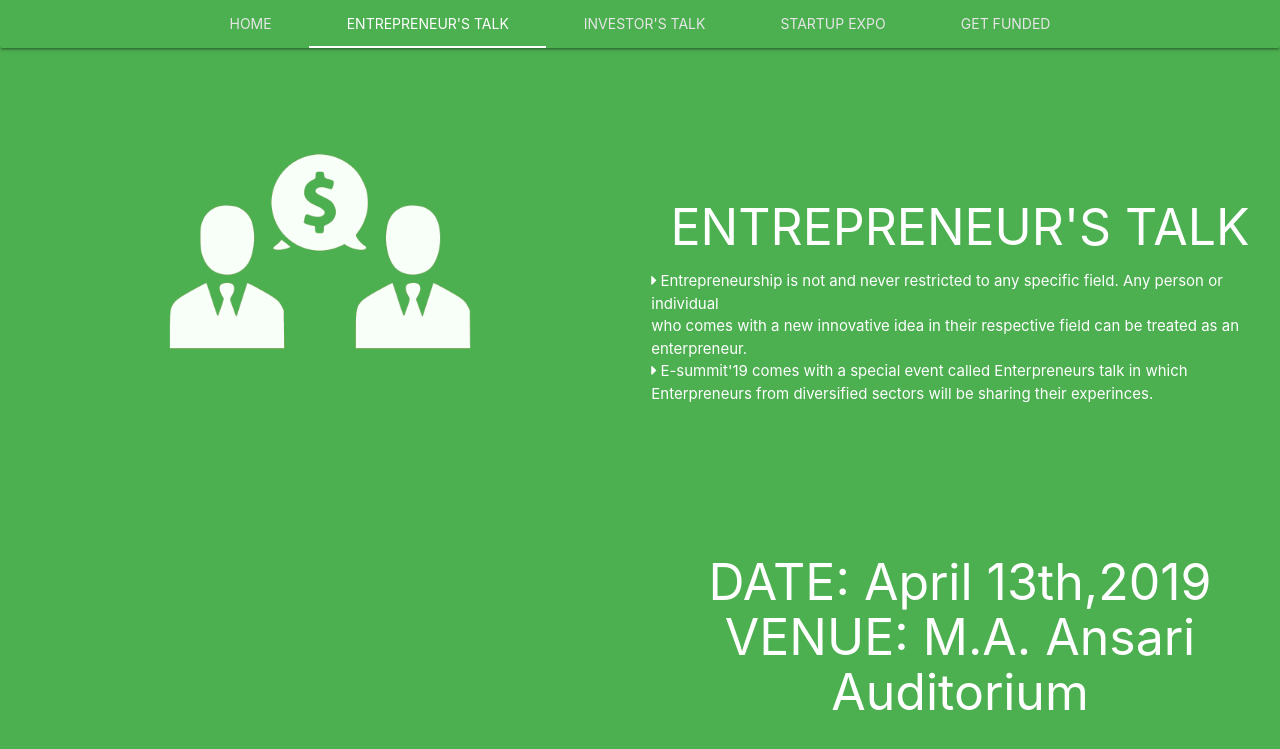
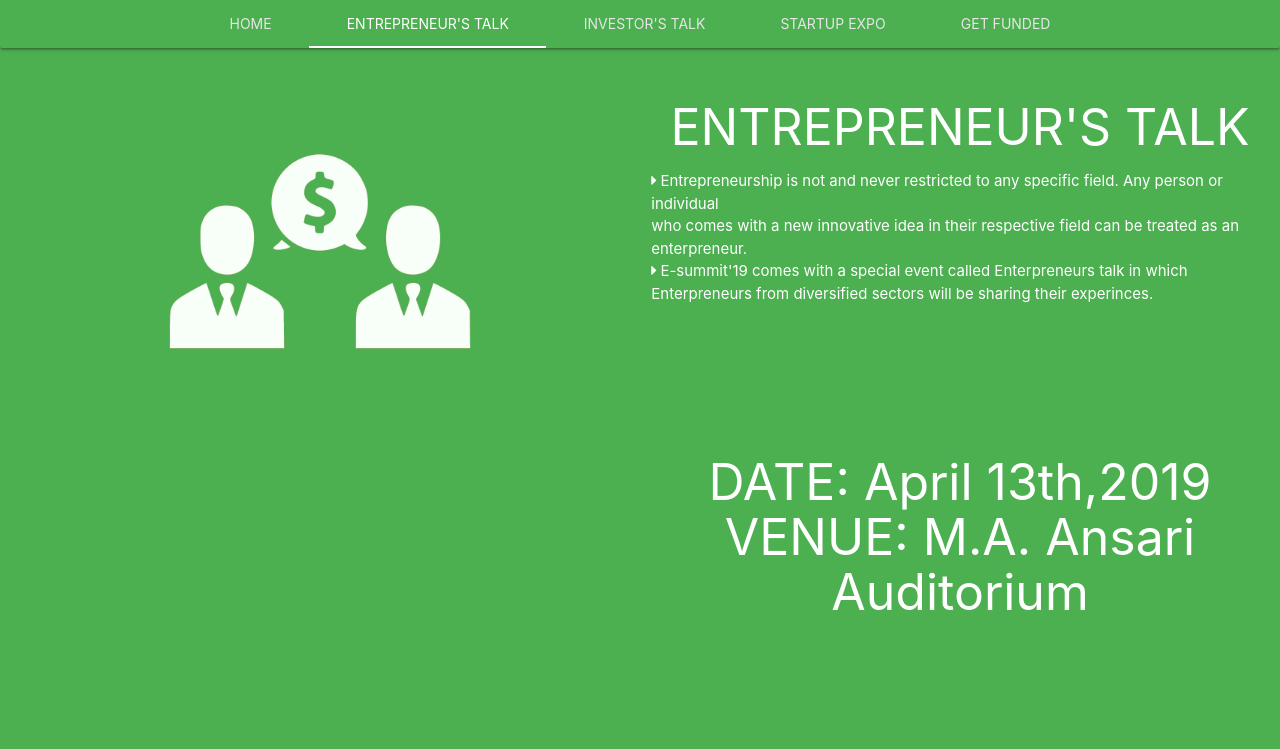
Before and after one commit to FinFO-app/emphasisO.com, a Jekyll site: the page esummit.html, which Jekyll copies as it is, in a window 1280 px wide and 900 px high. Shown: the top 749 px of the window. Built offline with Jekyll 4.4.1, drawn with Linux system fonts in a browser that asks for light colours.

Commit message:
Update esummit.html

```diff
--- a/esummit.html
+++ b/esummit.html
@@ -61,7 +61,7 @@ ul.a {list-style-type: circle;}
 		<img src="assets/images/entrepreneurship_talk.png?" class="home_img">
             </div>
             <div class="col s12 l6 m6 white-text" style="height:100%">
-                <h4 class="home_title center" style="margin-top:200px">ENTREPRENEUR'S TALK</h4>
+                <h4 class="home_title center" style="margin-top:100px">ENTREPRENEUR'S TALK</h4>
                 <ul>
                 	<li>
                     	<i class='fas fa-caret-right'></i> Entrepreneurship is not and never restricted to any specific field. Any person
@@ -154,7 +154,7 @@ from diversified sectors will be sharing their experiences.</li>
             <div class="col s12 l6 m6 center-hv center" style="height:100%">
                 <img src="assets/images/investor_talk.png?a" class="home_img">
             </div>
-            <div class="col s12 l6 m6 white-text " style="height:100%;margin-top:200px">
+            <div class="col s12 l6 m6 white-text " style="height:100%;margin-top:100px">
                 <h4 class="home_title center">INVESTOR'S TALK</h4>
                 <ul>
                     <li>
@@ -195,7 +195,7 @@ different times during the E-summit to interact with you and know about your fir
             <div class="col s12 l6 m6 center-hv center" style="height:100%">
                 <img src="assets/images/startup_expo.png?a" class="home_img">
             </div>
-            <div class="col s12 l6 m6 white-text " style="height:100%;margin-top:200px">
+            <div class="col s12 l6 m6 white-text " style="height:100%;margin-top:100px">
                 <h4 class="home_title center">STARTUP EXPO</h4>
                 <ul>
                 	<li><i class='fas fa-caret-right'></i> We are proud to present the most colossal edition of Startup Expo, <br> this expo enables the most promising and versatile start-ups to conquer markets by getting high visibility transformative platform<br> where they can showcase their ventures and meet investors.</li>
@@ -250,7 +250,7 @@ different times during the E-summit to interact with you and know about your fir
                 <img src="assets/images/get_funded.png?a" class="home_img">
             </div>
             <div class="col s12 l6 m6 white-text" style="height:100%;">
-                <h4 class="home_title center" style="margin-top:200px">GET FUNDED</h4>
+                <h4 class="home_title center" style="margin-top:100px">GET FUNDED</h4>
                           <ul>
 
                         <li><i class="fas fa-caret-right"></i> Get-Funded is a pitching session of your start-up ideas infront of  3 mentors
```
